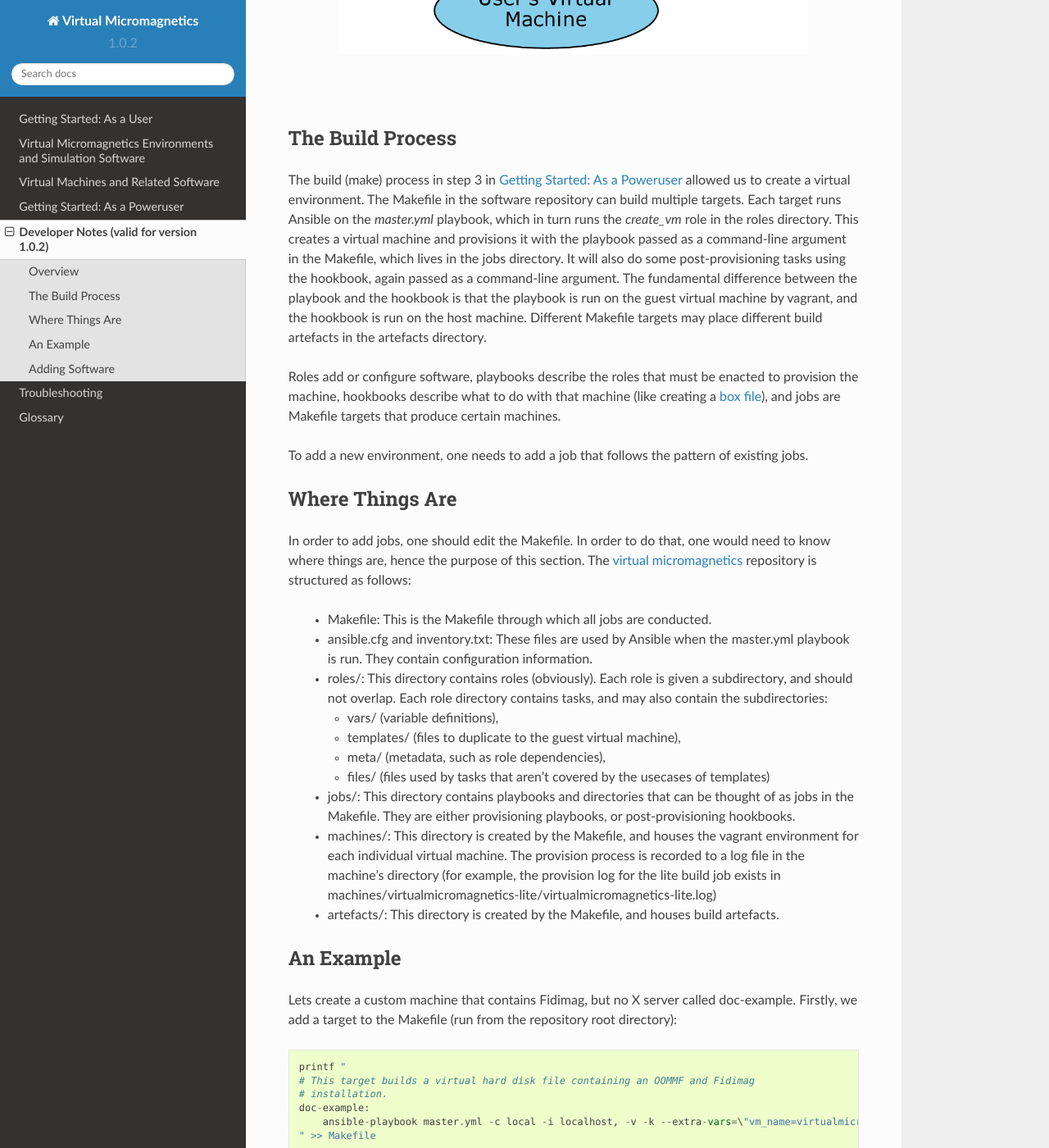
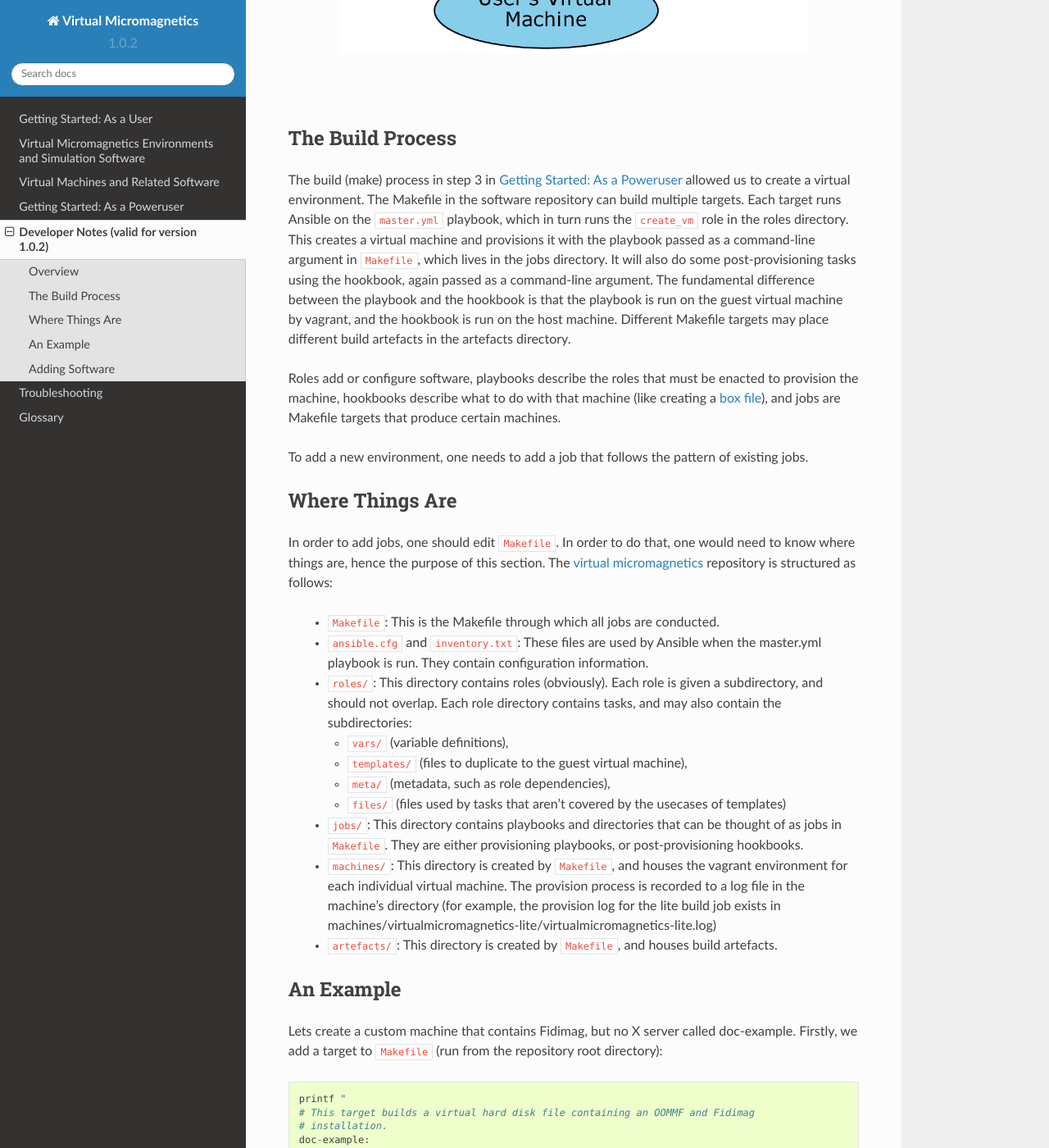
Before and after one commit to computationalmodelling/virtualmicromagnetics, a Sphinx documentation site: the page built from docs/developer-notes.rst, in a window 1280 px wide and 1400 px high, scrolled down 1085 px. Shown: the whole window at 82% size. Built offline with Sphinx 7.4.7 and the Read the Docs theme 2.0.0, drawn with Linux system fonts in a browser that asks for light colours.

Commit message:
DOC-026: Add more backticks for files and paths.

```diff
--- a/docs/developer-notes.rst
+++ b/docs/developer-notes.rst
@@ -21,15 +21,16 @@ The Build Process
 
 The build (make) process in step 3 in :ref:`getting-started-poweruser` allowed
 us to create a virtual environment. The Makefile in the software repository can
-build multiple targets. Each target runs Ansible on the `master.yml` playbook,
-which in turn runs the `create_vm` role in the roles directory. This creates a
-virtual machine and provisions it with the playbook passed as a command-line
-argument in the Makefile, which lives in the jobs directory. It will also do
-some post-provisioning tasks using the hookbook, again passed as a command-line
-argument. The fundamental difference between the playbook and the hookbook is
-that the playbook is run on the guest virtual machine by vagrant, and the
-hookbook is run on the host machine. Different Makefile targets may place
-different build artefacts in the artefacts directory.
+build multiple targets. Each target runs Ansible on the ``master.yml``
+playbook, which in turn runs the ``create_vm`` role in the roles
+directory. This creates a virtual machine and provisions it with the playbook
+passed as a command-line argument in ``Makefile``, which lives in the jobs
+directory. It will also do some post-provisioning tasks using the hookbook,
+again passed as a command-line argument. The fundamental difference between the
+playbook and the hookbook is that the playbook is run on the guest virtual
+machine by vagrant, and the hookbook is run on the host machine. Different
+Makefile targets may place different build artefacts in the artefacts
+directory.
 
 Roles add or configure software, playbooks describe the roles that must be
 enacted to provision the machine, hookbooks describe what to do with that
@@ -42,43 +43,43 @@ existing jobs.
 Where Things Are
 ----------------
 
-In order to add jobs, one should edit the Makefile. In order to do that, one
+In order to add jobs, one should edit ``Makefile``. In order to do that, one
 would need to know where things are, hence the purpose of this section. The
 :term:`virtual micromagnetics` repository is structured as follows:
 
-  - Makefile: This is the Makefile through which all jobs are conducted.
+  - ``Makefile``: This is the Makefile through which all jobs are conducted.
 
-  - ansible.cfg and inventory.txt: These files are used by Ansible when the
-    master.yml playbook is run. They contain configuration information.
+  - ``ansible.cfg`` and ``inventory.txt``: These files are used by Ansible when
+    the master.yml playbook is run. They contain configuration information.
 
-  - roles/: This directory contains roles (obviously). Each role is given a
-    subdirectory, and should not overlap. Each role directory contains
-    tasks, and may also contain the subdirectories:
+  - ``roles/``: This directory contains roles (obviously). Each role is given a
+    subdirectory, and should not overlap. Each role directory contains tasks,
+    and may also contain the subdirectories:
 
-    - vars/ (variable definitions),
-    - templates/ (files to duplicate to the guest virtual machine),
-    - meta/ (metadata, such as role dependencies),
-    - files/ (files used by tasks that aren't covered by the usecases of
+    - ``vars/`` (variable definitions),
+    - ``templates/`` (files to duplicate to the guest virtual machine),
+    - ``meta/`` (metadata, such as role dependencies),
+    - ``files/`` (files used by tasks that aren't covered by the usecases of
       templates)
 
-  - jobs/: This directory contains playbooks and directories that can be
-    thought of as jobs in the Makefile. They are either provisioning playbooks,
+  - ``jobs/``: This directory contains playbooks and directories that can be
+    thought of as jobs in ``Makefile``. They are either provisioning playbooks,
     or post-provisioning hookbooks.
 
-  - machines/: This directory is created by the Makefile, and houses the
+  - ``machines/``: This directory is created by ``Makefile``, and houses the
     vagrant environment for each individual virtual machine. The provision
     process is recorded to a log file in the machine's directory (for example,
     the provision log for the lite build job exists in
     machines/virtualmicromagnetics-lite/virtualmicromagnetics-lite.log)
 
-  - artefacts/: This directory is created by the Makefile, and houses build
+  - ``artefacts/``: This directory is created by ``Makefile``, and houses build
     artefacts.
 
 An Example
 ----------
 
 Lets create a custom machine that contains Fidimag, but no X server called
-doc-example. Firstly, we add a target to the Makefile (run from the repository
+doc-example. Firstly, we add a target to ``Makefile`` (run from the repository
 root directory)::
 
   printf "
```
